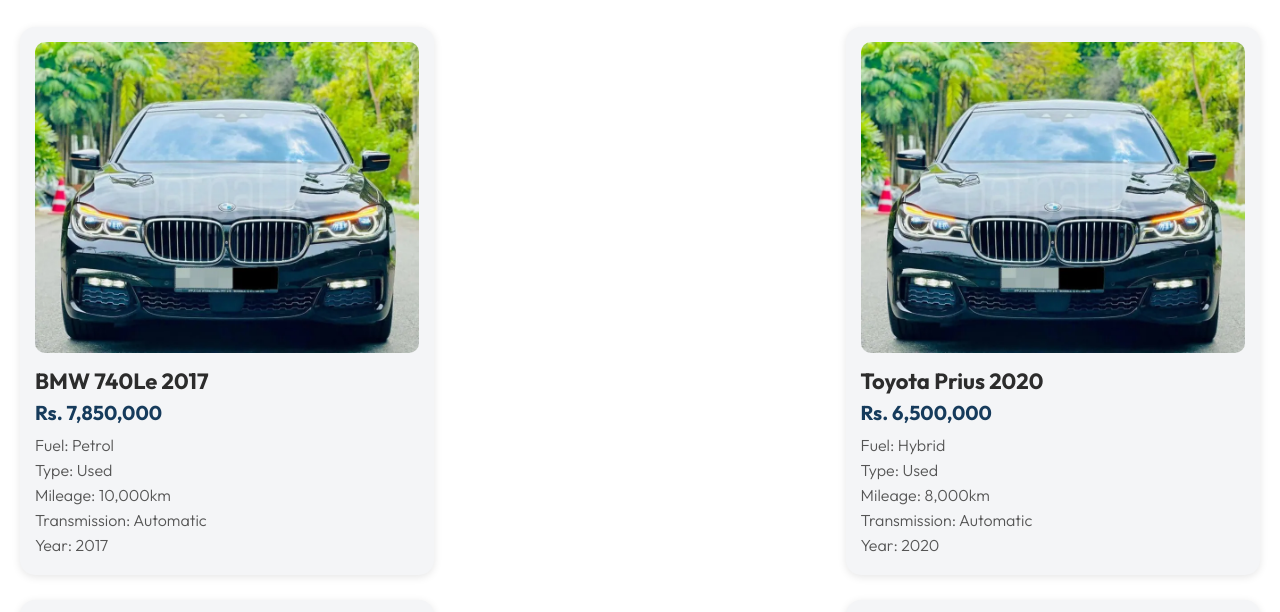
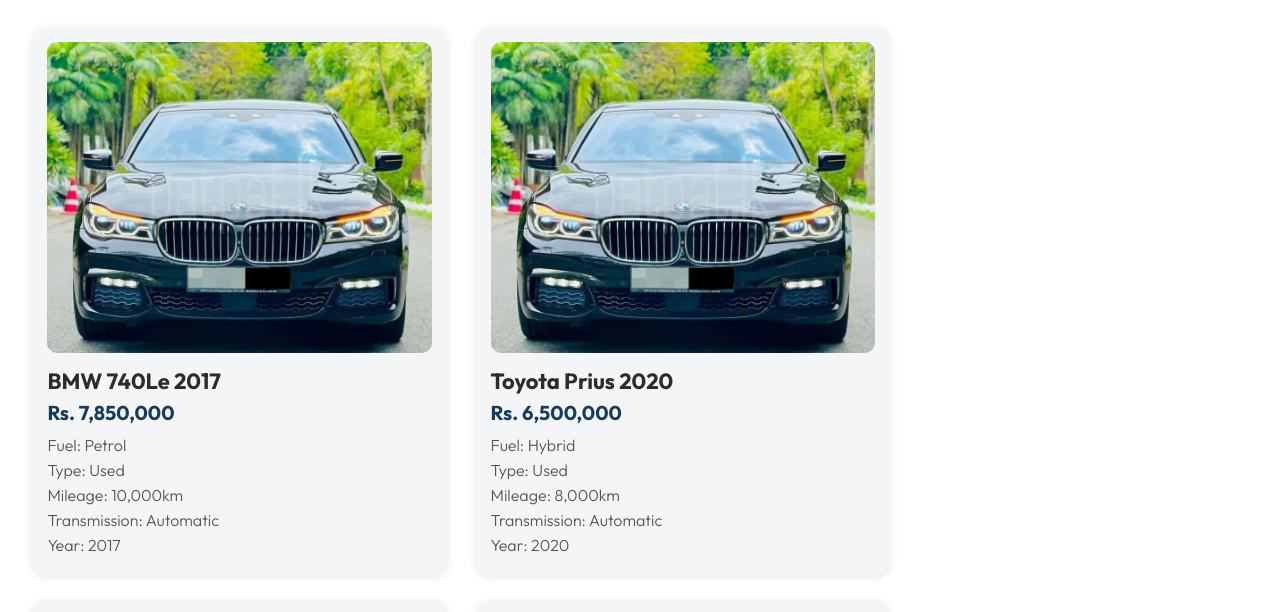
Before and after one commit to sakunathejan/oswal-motors-website, a plain HTML site: page vehicle.html in a window 1280 px wide. Shown: the part 172-784 px from the top of the page. Drawn offline with Linux system fonts and the light colour scheme; a web font is replaced by a local one.

Commit message:
refactor: replace flexbox with inline-block for vehicle cards

```diff
--- a/CSS/style.css
+++ b/CSS/style.css
@@ -336,15 +336,14 @@ footer{
 }
 
 .vehicle-grid{
-    display: flex;
-    flex-wrap: wrap;
-    justify-content: space-between;
     margin: 20px;
 }
 
 .vehicle-card{
+    display: inline-block;
     width: 31%;
-    margin-bottom: 25px;
+    margin: 0 1% 25px 1%;
+    vertical-align: top;
     background-color: #F4F5F7;
     border-radius: 15px;
     padding: 15px;
```
